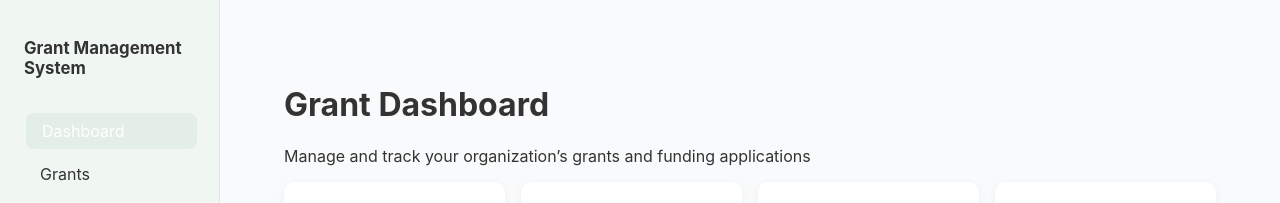
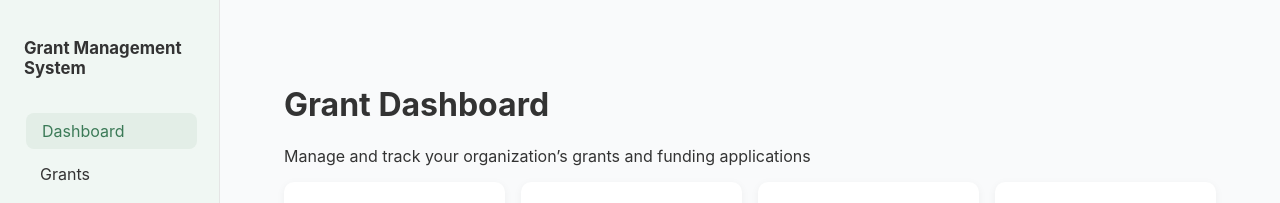
Before and after one commit to gracehrabikcs/grants-management-system, a React (Create React App) app: page / in a window 1280 px wide. In both pictures the pointer is over the link "Dashboard". Shown: the top 203 px of the page. Built offline with nearby package versions, Linux system fonts and the light colour scheme.

Commit message:
fixed minor css coloring issue on sidebar

```diff
--- a/src/styles/Sidebar.css
+++ b/src/styles/Sidebar.css
@@ -48,4 +48,5 @@
 .sidebar a:hover {
   background-color: #e3eee7;
   transform: translateX(2px);
+  color: #3b7a57;
 }
```
